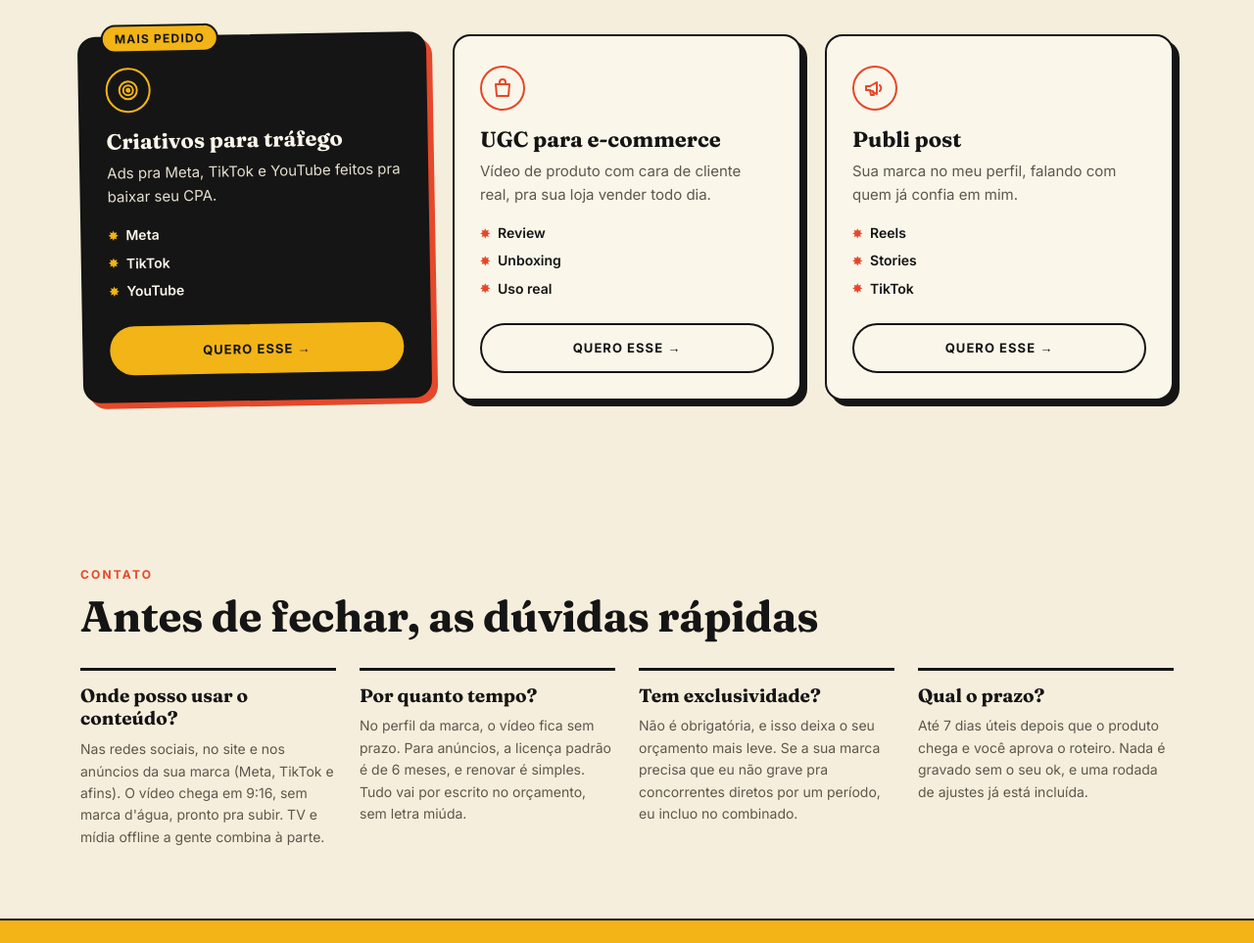
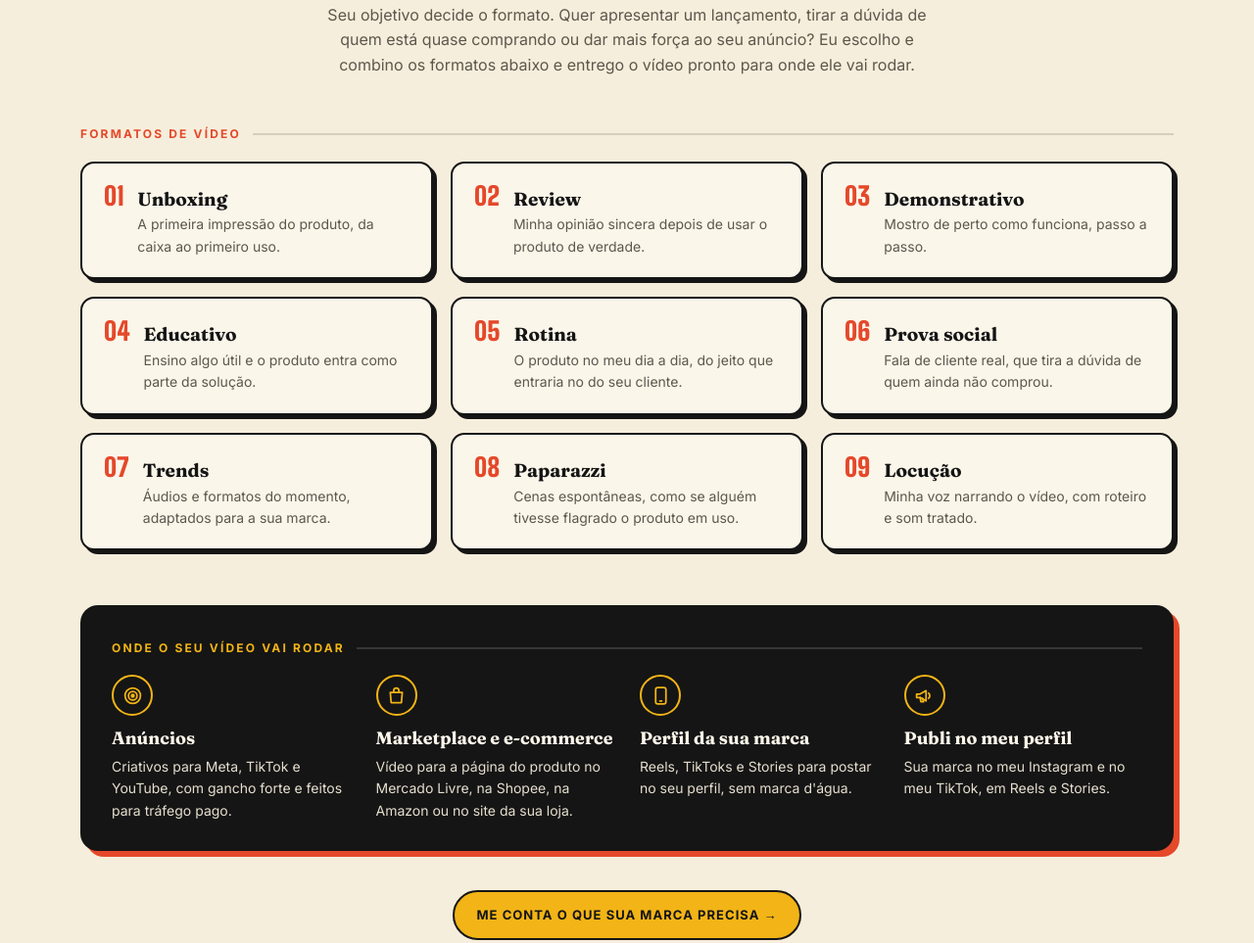
Before and after one commit to ugc-aday/portfolio, a plain HTML site: page index.html in a window 1280 px wide. Shown: the part 4629-5592 px from the top of the page at 98% size. Drawn offline with Linux system fonts and the light colour scheme.

Commit message:
Servicos reorganizados em formatos e onde roda, texto de abertura e prazo de 10 dias uteis
Co-Authored-By: Claude Opus 5.5 <noreply@anthropic.com>
Claude-Session: https://claude.ai/code/session_01Xf2gxeeS2fm8Nm75oLzK4J

```diff
--- a/index.html
+++ b/index.html
@@ -225,22 +225,23 @@ footer .copy{color:#cfc7b6}
 .servicos-topo .rotulo::before,.servicos-topo .rotulo::after{content:"";width:28px;height:2px;background:var(--vermelho)}
 .servicos-topo h2{margin-top:12px}
 .servicos-topo .estrela{position:absolute;right:4%;top:-8px;font-size:44px;color:var(--vermelho);line-height:1;transform:rotate(12deg)}
-.cards{display:grid;grid-template-columns:repeat(3,1fr);gap:24px;align-items:stretch}
-.servico{position:relative;display:flex;flex-direction:column;background:var(--creme2);border:2px solid var(--preto);border-radius:18px;padding:30px 26px 26px;box-shadow:6px 6px 0 var(--preto)}
-.servico.top{background:var(--preto);color:var(--creme2);box-shadow:6px 6px 0 var(--vermelho);transform:rotate(-1deg)}
-.servico .pilula{position:absolute;top:-14px;left:22px;background:var(--amarelo);color:var(--preto);border:2px solid var(--preto);border-radius:999px;padding:3px 12px;font-size:12px;font-weight:700;letter-spacing:.1em;text-transform:uppercase}
-.servico .ico{width:46px;height:46px;border-radius:50%;border:2px solid currentColor;display:flex;align-items:center;justify-content:center;color:var(--vermelho);margin-bottom:16px}
-.servico.top .ico{color:var(--amarelo)}
-.servico .ico svg{width:24px;height:24px}
-.servico h3{font-family:var(--serif);font-weight:700;font-size:22px;line-height:1.2;margin-bottom:8px}
-.servico p{font-size:15px;color:var(--cinza)}
-.servico.top p{color:#e6dfcf}
-.servico ul{list-style:none;margin:16px 0 24px;display:flex;flex-direction:column;gap:6px}
-.servico li{font-size:14px;font-weight:600;display:flex;gap:8px;align-items:center}
-.servico li::before{content:"✸";color:var(--vermelho);font-size:12px}
-.servico.top li::before{color:var(--amarelo)}
-.servico .btn{margin-top:auto;justify-content:center;width:100%}
-.servico.top .b-amarelo{border-color:var(--amarelo)}
+.servicos-intro{max-width:640px;margin:16px auto 0;color:var(--cinza);font-size:16px}
+.serv-sub{display:flex;align-items:center;gap:12px;margin-bottom:18px}
+.serv-sub::after{content:"";flex:1;height:2px;background:var(--preto);opacity:.15}
+.formatos{display:grid;grid-template-columns:repeat(3,1fr);gap:18px;margin-bottom:56px}
+.formato{background:var(--creme2);border:2px solid var(--preto);border-radius:14px;padding:20px 22px;box-shadow:4px 4px 0 var(--preto);display:grid;grid-template-columns:auto 1fr;column-gap:14px;align-items:baseline}
+.formato .num{font-family:var(--display);font-size:26px;line-height:1;color:var(--vermelho);grid-row:span 2}
+.formato h3{font-family:var(--serif);font-weight:700;font-size:19px;line-height:1.2;margin-bottom:4px}
+.formato p{font-size:14px;color:var(--cinza);grid-column:2}
+.usos{background:var(--preto);color:var(--creme2);border-radius:18px;padding:34px 32px 30px;box-shadow:6px 6px 0 var(--vermelho)}
+.usos .serv-sub .rotulo{color:var(--amarelo)}
+.usos .serv-sub::after{background:var(--creme2)}
+.usos-grade{display:grid;grid-template-columns:repeat(4,1fr);gap:26px}
+.uso .ico{width:42px;height:42px;border-radius:50%;border:2px solid var(--amarelo);color:var(--amarelo);display:flex;align-items:center;justify-content:center;margin-bottom:12px}
+.uso .ico svg{width:21px;height:21px}
+.uso h3{font-family:var(--serif);font-weight:700;font-size:18px;line-height:1.25;margin-bottom:6px}
+.uso p{font-size:14px;color:#e6dfcf}
+.servicos-cta{text-align:center;margin-top:40px}
 
 /* GALERIA */
 .galeria{background:var(--preto);color:var(--creme2);padding:84px 0;position:relative;overflow:hidden}
@@ -281,7 +282,8 @@ footer .copy{color:#cfc7b6}
   .capa .wrap{gap:56px}
   .nicho-grade{grid-template-columns:repeat(3,1fr)}
   .duvidas{grid-template-columns:repeat(2,1fr)}
-  .cards{grid-template-columns:1fr;max-width:460px;margin:0 auto;gap:30px}
+  .formatos{grid-template-columns:repeat(2,1fr)}
+  .usos-grade{grid-template-columns:repeat(2,1fr)}
   .grade-fotos{grid-template-columns:repeat(3,1fr)}
   .selo{width:104px;height:104px}
 }
@@ -299,6 +301,10 @@ footer .copy{color:#cfc7b6}
   .olho{width:70px;left:-4%}.risco{width:84px;right:-3%}.pontos{right:-3%}
   .sobre,.destaques,.nichos,.falam,.servicos,.galeria{padding:56px 0}
   .servicos-topo .estrela{display:none}
+  .formatos,.usos-grade{grid-template-columns:1fr}
+  .formatos{gap:14px;margin-bottom:40px}
+  .usos{padding:28px 22px 24px}
+  .servicos-cta .btn{width:100%;justify-content:center;white-space:normal}
   .grade-fotos{gap:8px}
   .foto-g,.palavras{border-radius:10px}
   .palavras{font-size:17px;padding:8px 10px}
@@ -697,25 +703,29 @@ function montarFalam(){
 var ICO_SERV={
   alvo:'<svg viewBox="0 0 24 24" fill="none" stroke="currentColor" stroke-width="2"><circle cx="12" cy="12" r="9"/><circle cx="12" cy="12" r="5"/><circle cx="12" cy="12" r="1.5" fill="currentColor"/></svg>',
   sacola:'<svg viewBox="0 0 24 24" fill="none" stroke="currentColor" stroke-width="2" stroke-linejoin="round"><path d="M5 8h14l-1 12H6z"/><path d="M9 8V6a3 3 0 0 1 6 0v2"/></svg>',
+  celular:'<svg viewBox="0 0 24 24" fill="none" stroke="currentColor" stroke-width="2" stroke-linejoin="round" stroke-linecap="round"><rect x="6" y="2.5" width="12" height="19" rx="2.5"/><path d="M11 18h2"/></svg>',
   megafone:'<svg viewBox="0 0 24 24" fill="none" stroke="currentColor" stroke-width="2" stroke-linejoin="round" stroke-linecap="round"><path d="M3 10v4h4l7 4V6L7 10z"/><path d="M17 9a4 4 0 0 1 0 6M7 14l1 5h3l-1-4"/></svg>'
 };
 function montarServicos(){
-  var s=D.servicos||{}; var itens=s.itens||[];
-  if(!itens.length){ $('servicos').hidden=true; return; }
+  var s=D.servicos||{}; var formatos=s.formatos||[], usos=s.usos||[];
+  if(!formatos.length&&!usos.length){ $('servicos').hidden=true; return; }
   var titulo=esc(s.titulo||''), m=esc(s.palavraMao||'');
   if(m&&titulo.indexOf(m)>-1) titulo=titulo.replace(m,'<span class="mao">'+m+RABISCO+'</span>');
+  var c=linkContato(s.ctaAssunto||'');
   $('servicos-conteudo').innerHTML=
-   '<div class="servicos-topo"><p class="rotulo">'+esc(s.rotulo||'Serviços')+'</p><h2>'+titulo+'</h2><span class="estrela" aria-hidden="true">✸</span></div>'
-   +'<div class="cards">'+itens.map(function(x){
-      var c=linkContato(x.titulo);
-      return '<article class="servico'+(x.selo?' top':'')+'">'
-        +(x.selo?'<span class="pilula">'+esc(x.selo)+'</span>':'')
-        +'<span class="ico" aria-hidden="true">'+(ICO_SERV[x.icone]||ICO_SERV.alvo)+'</span>'
-        +'<h3>'+esc(x.titulo)+'</h3><p>'+esc(x.texto)+'</p>'
-        +'<ul>'+(x.lista||[]).map(function(l){return '<li>'+esc(l)+'</li>';}).join('')+'</ul>'
-        +'<a class="btn '+(x.selo?'b-amarelo':'b-contorno')+'" href="'+esc(c.href)+'" target="_blank" rel="noopener">'+t('queroEsse')+'</a>'
-        +'</article>';
-     }).join('')+'</div>';
+   '<div class="servicos-topo"><p class="rotulo">'+esc(s.rotulo||'Serviços')+'</p><h2>'+titulo+'</h2>'
+     +(s.intro?'<p class="servicos-intro">'+esc(s.intro)+'</p>':'')+'<span class="estrela" aria-hidden="true">✸</span></div>'
+   +(formatos.length?'<p class="serv-sub"><span class="rotulo">'+esc(s.formatosTitulo||'')+'</span></p>'
+     +'<div class="formatos">'+formatos.map(function(x,i){
+        return '<article class="formato"><span class="num" aria-hidden="true">'+(i<9?'0':'')+(i+1)+'</span>'
+          +'<h3>'+esc(x.nome)+'</h3><p>'+esc(x.texto)+'</p></article>';
+      }).join('')+'</div>':'')
+   +(usos.length?'<div class="usos"><p class="serv-sub"><span class="rotulo">'+esc(s.usosTitulo||'')+'</span></p>'
+     +'<div class="usos-grade">'+usos.map(function(x){
+        return '<article class="uso"><span class="ico" aria-hidden="true">'+(ICO_SERV[x.icone]||ICO_SERV.alvo)+'</span>'
+          +'<h3>'+esc(x.nome)+'</h3><p>'+esc(x.texto)+'</p></article>';
+      }).join('')+'</div></div>':'')
+   +(s.cta?'<div class="servicos-cta"><a class="btn b-amarelo" href="'+esc(c.href)+'" target="_blank" rel="noopener">'+esc(s.cta)+'</a></div>':'');
 }
 function montarGaleria(){
   var g=D.galeria||{}; var fotos=g.fotos||[];
@@ -916,17 +926,36 @@ const DADOS = {
       { titulo: "Tudo sobre a Talk N Talk!", formato: "", video: "https://youtube.com/shorts/ibidy08xEZQ", capa: "" }
     ]}
   ],
-  // Seção "O que podemos criar juntos?" (fica no lugar dos depoimentos).
-  // selo: etiqueta amarela no card em destaque (vazio = card normal). icone: alvo, sacola ou megafone
+  // Seção "O que podemos criar juntos?". intro: o textinho logo abaixo do título.
+  // formatos: os tipos de vídeo (aparecem numerados, na ordem daqui).
+  // usos: onde o vídeo roda. icone: alvo, sacola, celular ou megafone.
+  // cta: texto do botão no fim da seção. ctaAssunto: o assunto que entra na mensagem do WhatsApp.
   servicos: {
     rotulo: "Serviços",
     titulo: "O que podemos criar juntos?",
     palavraMao: "criar",
-    itens: [
-      { titulo: "Criativos para tráfego", texto: "Ads pra Meta, TikTok e YouTube feitos pra baixar seu CPA.", lista: ["Meta", "TikTok", "YouTube"], selo: "Mais pedido", icone: "alvo" },
-      { titulo: "UGC para e-commerce", texto: "Vídeo de produto com cara de cliente real, pra sua loja vender todo dia.", lista: ["Review", "Unboxing", "Uso real"], selo: "", icone: "sacola" },
-      { titulo: "Publi post", texto: "Sua marca no meu perfil, falando com quem já confia em mim.", lista: ["Reels", "Stories", "TikTok"], selo: "", icone: "megafone" }
-    ]
+    intro: "Seu objetivo decide o formato. Quer apresentar um lançamento, tirar a dúvida de quem está quase comprando ou dar mais força ao seu anúncio? Eu escolho e combino os formatos abaixo e entrego o vídeo pronto para onde ele vai rodar.",
+    formatosTitulo: "Formatos de vídeo",
+    formatos: [
+      { nome: "Unboxing", texto: "A primeira impressão do produto, da caixa ao primeiro uso." },
+      { nome: "Review", texto: "Minha opinião sincera depois de usar o produto de verdade." },
+      { nome: "Demonstrativo", texto: "Mostro de perto como funciona, passo a passo." },
+      { nome: "Educativo", texto: "Ensino algo útil e o produto entra como parte da solução." },
+      { nome: "Rotina", texto: "O produto no meu dia a dia, do jeito que entraria no do seu cliente." },
+      { nome: "Prova social", texto: "Fala de cliente real, que tira a dúvida de quem ainda não comprou." },
+      { nome: "Trends", texto: "Áudios e formatos do momento, adaptados para a sua marca." },
+      { nome: "Paparazzi", texto: "Cenas espontâneas, como se alguém tivesse flagrado o produto em uso." },
+      { nome: "Locução", texto: "Minha voz narrando o vídeo, com roteiro e som tratado." }
+    ],
+    usosTitulo: "Onde o seu vídeo vai rodar",
+    usos: [
+      { nome: "Anúncios", texto: "Criativos para Meta, TikTok e YouTube, com gancho forte e feitos para tráfego pago.", icone: "alvo" },
+      { nome: "Marketplace e e-commerce", texto: "Vídeo para a página do produto no Mercado Livre, na Shopee, na Amazon ou no site da sua loja.", icone: "sacola" },
+      { nome: "Perfil da sua marca", texto: "Reels, TikToks e Stories para postar no seu perfil, sem marca d'água.", icone: "celular" },
+      { nome: "Publi no meu perfil", texto: "Sua marca no meu Instagram e no meu TikTok, em Reels e Stories.", icone: "megafone" }
+    ],
+    cta: "Me conta o que sua marca precisa →",
+    ctaAssunto: "vídeos"
   },
   // Galeria de fotos (fundo preto, antes de Serviços). Fotos quadradas em midia/galeria.
   // palavras: o quadrinho amarelo com texto, que entra na posição "posicaoPalavras" (contando a partir de 0)
@@ -965,7 +994,7 @@ const DADOS = {
     { pergunta: "Onde posso usar o conteúdo?", resposta: "Nas redes sociais, no site e nos anúncios da sua marca (Meta, TikTok e afins). O vídeo chega em 9:16, sem marca d'água, pronto pra subir. TV e mídia offline a gente combina à parte." },
     { pergunta: "Por quanto tempo?", resposta: "No perfil da marca, o vídeo fica sem prazo. Para anúncios, a licença padrão é de 6 meses, e renovar é simples. Tudo vai por escrito no orçamento, sem letra miúda." },
     { pergunta: "Tem exclusividade?", resposta: "Não é obrigatória, e isso deixa o seu orçamento mais leve. Se a sua marca precisa que eu não grave pra concorrentes diretos por um período, eu incluo no combinado." },
-    { pergunta: "Qual o prazo?", resposta: "Até 7 dias úteis depois que o produto chega e você aprova o roteiro. Nada é gravado sem o seu ok, e uma rodada de ajustes já está incluída." }
+    { pergunta: "Qual o prazo?", resposta: "Até 10 dias úteis depois que o produto chega e você aprova o roteiro. Nada é gravado sem o seu ok, e uma rodada de ajustes já está incluída." }
   ]
 };
 
@@ -1012,11 +1041,28 @@ const DADOS_EN = {
     rotulo: "Services",
     titulo: "What can we create together?",
     palavraMao: "create",
-    itens: [
-      { titulo: "Performance ad creatives", texto: "Ads for Meta, TikTok and YouTube, built to lower your CPA.", lista: ["Meta", "TikTok", "YouTube"], selo: "Most popular" },
-      { titulo: "UGC for e-commerce", texto: "Product videos that feel like they came from a real customer, so your store sells every day.", lista: ["Reviews", "Unboxings", "Real-life use"] },
-      { titulo: "Sponsored posts", texto: "Your brand on my profile, in front of people who already trust me.", lista: ["Reels", "Stories", "TikTok"] }
-    ]
+    intro: "Your goal shapes the format. Launching something new, answering the doubts of people who are almost ready to buy, or giving your ads a boost? I pick and mix the formats below and deliver a video that's ready for wherever it's going to run.",
+    formatosTitulo: "Video formats",
+    formatos: [
+      { nome: "Unboxing", texto: "First impressions, from the box to the first use." },
+      { nome: "Review", texto: "My honest take after actually using the product." },
+      { nome: "Demo", texto: "A close-up, step-by-step look at how it works." },
+      { nome: "Educational", texto: "I teach something useful, and your product is part of the answer." },
+      { nome: "Routine", texto: "Your product in my everyday life, just like it would fit into your customer's." },
+      { nome: "Social proof", texto: "Real-customer talk that answers the questions of people who haven't bought yet." },
+      { nome: "Trends", texto: "Trending sounds and formats, adapted to your brand." },
+      { nome: "Paparazzi", texto: "Candid shots, as if someone caught the product in use." },
+      { nome: "Voiceover", texto: "My voice narrating your video, with a script and clean audio." }
+    ],
+    usosTitulo: "Where your video will run",
+    usos: [
+      { nome: "Ads", texto: "Creatives for Meta, TikTok and YouTube, with a strong hook and built for paid traffic." },
+      { nome: "Marketplaces & e-commerce", texto: "Product-page videos for Amazon, Mercado Livre, Shopee or your own online store." },
+      { nome: "Your brand's profile", texto: "Reels, TikToks and Stories to post on your own profile, watermark-free." },
+      { nome: "Sponsored post on my profile", texto: "Your brand on my Instagram and TikTok, in Reels and Stories." }
+    ],
+    cta: "Tell me what your brand needs →",
+    ctaAssunto: "videos"
   },
   galeria: {
     rotulo: "Gallery",
@@ -1028,7 +1074,7 @@ const DADOS_EN = {
     { pergunta: "Where can I use the content?", resposta: "On your brand's social media, website and ads (Meta, TikTok and more). Videos are delivered in 9:16, watermark-free and ready to post. TV and offline media can be arranged separately." },
     { pergunta: "How long can I use it?", resposta: "On your brand's own profile, there's no time limit. For paid ads, the standard license is 6 months, and renewing is easy. Everything is spelled out in the quote, no fine print." },
     { pergunta: "Do you offer exclusivity?", resposta: "It's not required, which keeps your quote lower. If your brand needs me to stay away from direct competitors for a while, I'll build it into our agreement." },
-    { pergunta: "What's the turnaround?", resposta: "Up to 7 business days after the product arrives and you approve the script. Nothing gets filmed without your OK, and one round of revisions is included." }
+    { pergunta: "What's the turnaround?", resposta: "Up to 10 business days after the product arrives and you approve the script. Nothing gets filmed without your OK, and one round of revisions is included." }
   ]
 };
 
```
